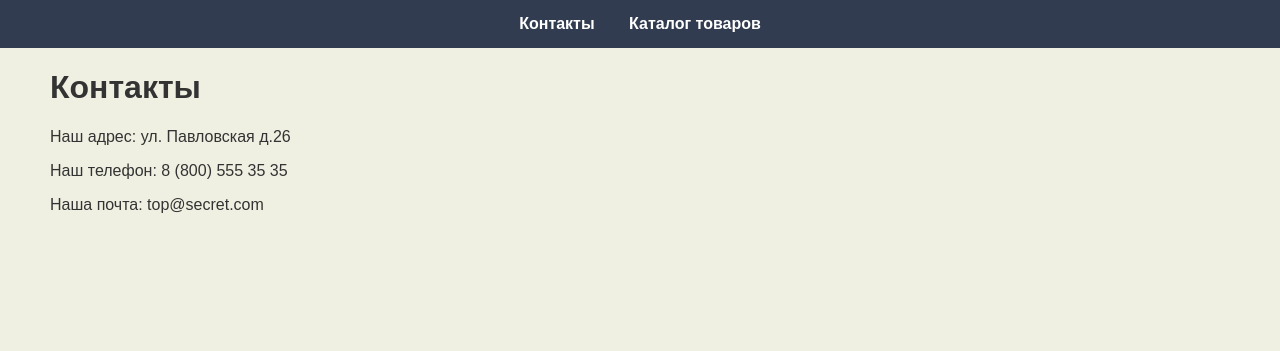
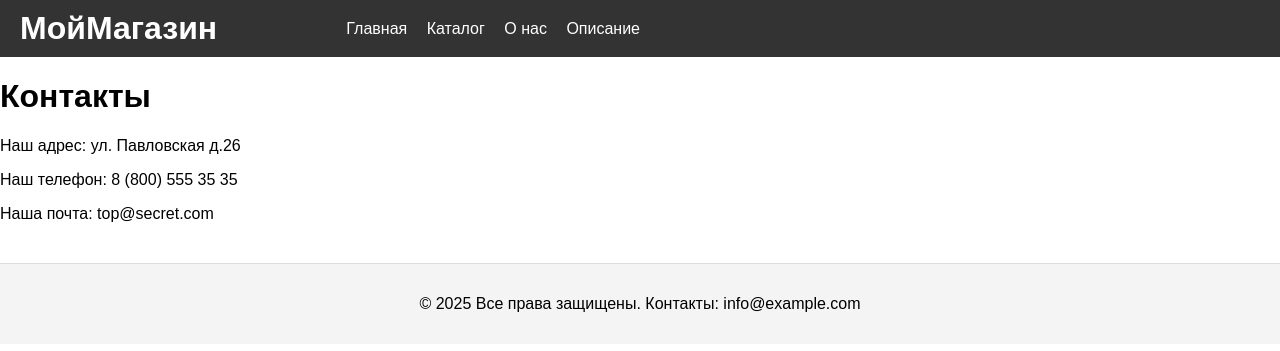
Before and after one commit to AlexanderAstpov/my_project, a FastAPI app: page /contacts in a window 1280 px wide. Shown: the top 351 px of the page. Run offline with FastAPI, Linux system fonts and the light colour scheme.

Commit message:
версия три, рабочая

```diff
--- a/main.py
+++ b/main.py
@@ -12,6 +12,26 @@ app = FastAPI(title="Мой проект")
 templates = Jinja2Templates(directory="templates")
 
 
+@app.get("/about", response_class=HTMLResponse)
+def about(request: Request):
+    context = {
+        "request": request,
+        "title": "Контакты",
+        "adress": "ул. Павловская д.26",
+        "phone": "8 (800) 555 35 35",
+        "email": "top@secret.com"
+    }
+    return templates.TemplateResponse("about.html", context=context)
+
+@app.get("/index", response_class=HTMLResponse)
+def index(request: Request):
+    context = {
+        "request": request,
+        "title": "Контакты",
+
+    }
+    return templates.TemplateResponse("index.html", context=context)
+
 @app.get("/contacts", response_class=HTMLResponse)
 def contacts(request: Request):
     context = {
@@ -22,8 +42,6 @@ def contacts(request: Request):
         "email": "top@secret.com"
     }
     return templates.TemplateResponse("contacts.html", context=context)
-
-
 
 
 
--- a/models/products.py
+++ b/models/products.py
@@ -16,6 +16,7 @@ class Product(Base):
     height = Column(Integer, nullable=False)
     quantity = Column(Integer, nullable=False)
     price = Column(Integer, nullable=False)
+    description = Column(String, nullable=True)
     link_1 = Column(String, nullable=True)
     link_2 = Column(String, nullable=True)
     link_3 = Column(String, nullable=True)
--- a/templates/base.html
+++ b/templates/base.html
@@ -1,51 +1,119 @@
 <!DOCTYPE html>
-<html lang="en">
+<html lang="ru">
 <head>
     <meta charset="UTF-8">
     <meta name="viewport" content="width=device-width, initial-scale=1.0">
-    <title>{{ title }}</title>
+    <title>{% block title %}{% endblock %}</title>
     <style>
-        body{
-            font-family: Arial, sans-serif;
-            background-color: rgb(240, 240, 226);
-            color: #333;
+        /* Общие стили */
+        body {
+            font-family: sans-serif;
             margin: 0;
             padding: 0;
         }
-        nav{
-            background-color: #323c50;
+
+        /* Стили для Header */
+        header {
+            background-color: #333;
+            color: white;
+            padding: 10px 20px;
+            display: flex;
+            justify-content: space-between;
+            align-items: center;
+        }
+
+        header h1 {
+            margin: 0;
+        }
+
+        nav {
+            text-align: center;
+            margin-right: 50%;
+        }
+
+        nav a {
+            color: white;
+            text-decoration: none;
+            margin-left: 15px;
+            text-align: center;
+        }
+
+        /* Стили для Footer */
+        footer {
+            background-color: #f4f4f4;
+            text-align: center;
+            padding: 15px 0;
+            margin-top: 40px;
+            border-top: 1px solid #ddd;
+        }
+
+        /* Стили из прошлого примера (для карточек товаров) */
+        .product-list {
+            display: grid;
+            grid-template-columns: repeat(auto-fit, minmax(250px, 1fr));
+            gap: 20px;
+            padding: 20px;
+            max-width: 1200px;
+            margin: 0 auto;
+        }
+        .product-card {
+            border: 1px solid #ccc;
+            border-radius: 8px;
             padding: 15px;
             text-align: center;
-
+            box-shadow: 0 4px 6px rgba(0, 0, 0, 0.1);
         }
-        nav a:hover{
-            text-decoration: underline;
+        .product-card img {
+            max-width: 100%;
+            height: auto;
+            border-radius: 4px;
+            margin-bottom: 10px;
         }
-        nav a{
+        .product-card h3 {
+            font-size: 1.2em;
+            margin: 10px 0;
+        }
+        .product-card .price {
+            font-size: 1.1em;
+            color: #007bff;
+            font-weight: bold;
+            display: block;
+            margin-bottom: 10px;
+        }
+        .product-card .add-to-cart {
+            background-color: #28a745;
             color: white;
+            border: none;
+            padding: 10px 15px;
+            border-radius: 5px;
+            cursor: pointer;
             text-decoration: none;
-            font-weight: bold;
-            margin: 0 15px;
         }
-         main{
-            padding-left: 50px;
-         }
-
     </style>
 </head>
 <body>
-    <nav>
 
-        <a href="{{ url_for('contacts') }}">Контакты</a>
-        <a href="{{ url_for('products') }}">Каталог товаров</a>
-    </nav>
+    <!-- HEADER (Шапка сайта) -->
+    <header>
+        <h1>МойМагазин</h1>
+        <nav>
+            <a href="{{ url_for('index') }}">Главная</a>
+            <a href="{{ url_for('posts') }}">Каталог</a>
+            <a href="{{ url_for('about') }}">О нас</a>
+            <a href="#">Описание</a>
 
-    <main>
-        {% block content %}
-        {% endblock %}
-    </main>
+
+        </nav>
+    </header>
+    <div class="content">
+        {% block content %}{% endblock %}
+    </div>
+
+
+    <!-- FOOTER (Подвал сайта) -->
+    <footer>
+        <p>&copy; 2025 Все права защищены. Контакты: info@example.com</p>
+    </footer>
 
 </body>
-
-
 </html>
--- a/templates/contacts.html
+++ b/templates/contacts.html
@@ -1,4 +1,9 @@
 {% extends "base.html" %}
+
+{% block title %}
+Контакты
+
+{% endblock %}
 
 {% block content %}
     <h1>Контакты</h1>
--- a/templates/index.html
+++ b/templates/index.html
@@ -1,4 +1,9 @@
 {% extends "base.html" %}
+
+{% block title %}
+Главная страница
+
+{% endblock %}
 
 {% block content %}
     <h1>Главная страница</h1>
```
Also changed, not shown: parsing.py (+5 -3 lines), static/css/main.css (added, +9 -0 lines), templates/about.html (added, +10 -0 lines), templates/posts.html (+17 -29 lines), templates/products.html (+7 -0 lines), I_seller.db.
